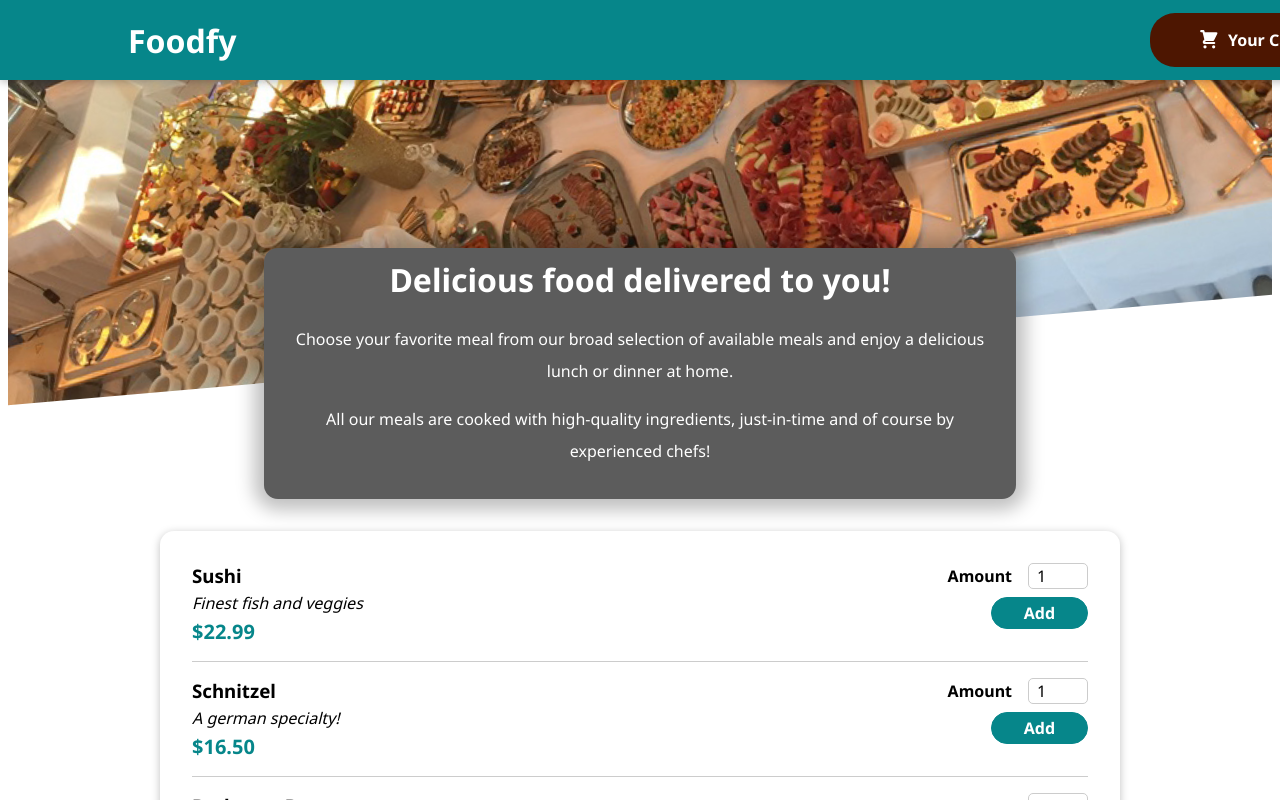
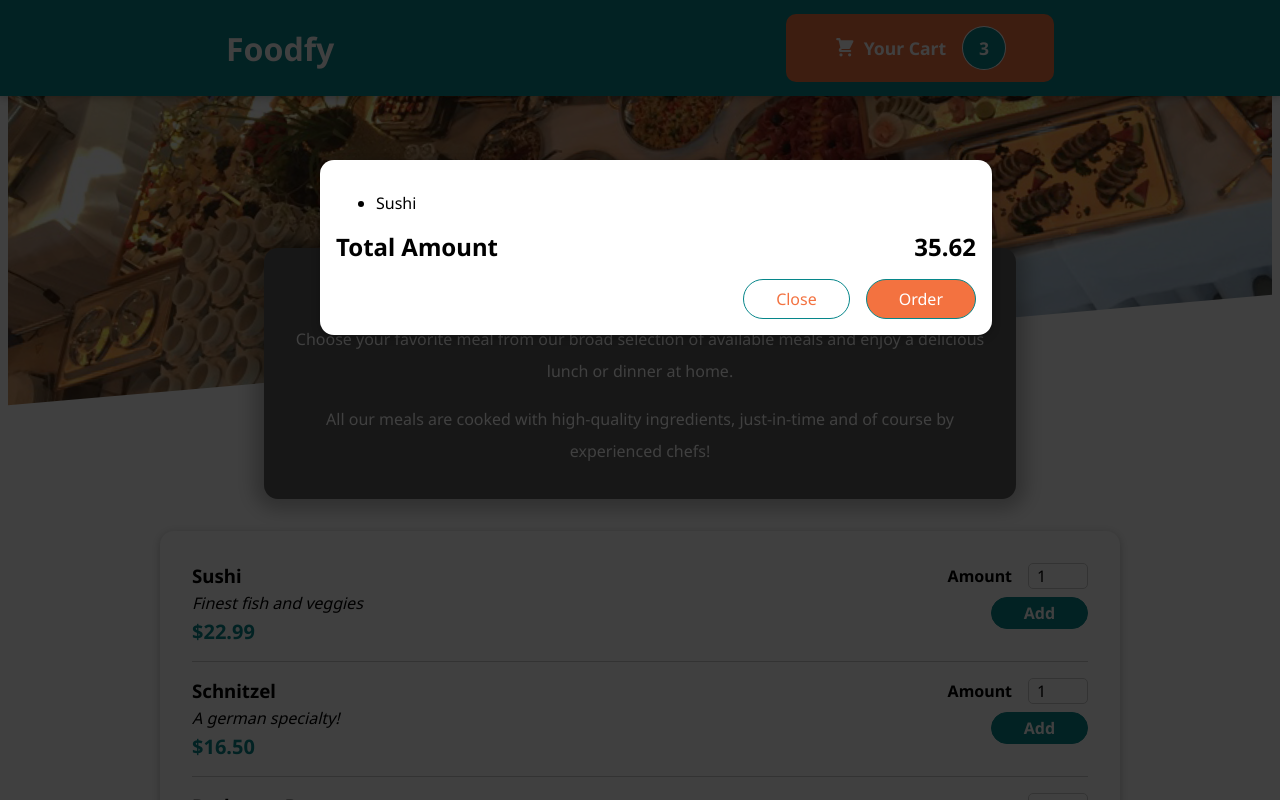
Before and after one commit to gabivechiatto/Foodfy, a React (Create React App) app: page / in a window 1280 px wide. Shown: the top 800 px of the page. Built offline with nearby package versions, Linux system fonts and the light colour scheme.

Commit message:
feat: fixing button styles and adding modal component

```diff
--- a/public/index.html
+++ b/public/index.html
@@ -9,6 +9,7 @@
   </head>
   <body>
     <noscript>You need to enable JavaScript to run this app.</noscript>
+    <div id="overlays"></div>
     <div id="root"></div>
   </body>
 </html>
--- a/src/App.js
+++ b/src/App.js
@@ -1,10 +1,12 @@
 import React from 'react';
 import { Header } from './components/Header';
 import { Meals } from './components/Meals';
+import { Cart } from './components/Cart';
 
 function App() {
   return (
     <React.Fragment>
+      <Cart/>
       <Header/>
       <main>
         <Meals/>
--- a/src/components/Cart/index.js
+++ b/src/components/Cart/index.js
@@ -1,3 +1,4 @@
+import { Modal } from '../Modal';
 import classes from './styles.module.css';
 
 export const Cart = (props) => {
@@ -11,7 +12,7 @@
 }</ul>
 
   return(
-    <div>
+    <Modal>
       {cartItems}
       <div className={classes.total}>
         <span>Total Amount</span>
@@ -21,6 +22,6 @@
         <button className={classes['button--alt']}>Close</button>
         <button className={classes.button}>Order</button>
       </div>
-    </div>
+    </Modal>
   )
 }
--- a/src/components/Cart/styles.module.css
+++ b/src/components/Cart/styles.module.css
@@ -32,16 +32,16 @@
 
 .actions button:hover,
 .actions button:active {
-  background-color: #5a1a01;
-  border-color: #5a1a01;
+  background-color: #f37240;
+  border-color: #f37240;
   color: white;
 }
 
 .actions .button--alt {
-  color: #8a2b06;
+  color: #f37240;
 }
 
 .actions .button {
-  background-color: #8a2b06;
+  background-color: #f37240;
   color: white;
 }
--- a/src/components/Header/styles.module.css
+++ b/src/components/Header/styles.module.css
@@ -1,16 +1,16 @@
 .header {
+  box-sizing: border-box;
   position: fixed;
   top: 0;
   left: 0;
   width: 100%;
-  height: 5rem;
+  height: 6rem;
   font-family: 'Noto Sans', sans-serif;
   background-color: #06868a;
   color: white;
   display: flex;
-  justify-content: space-between;
+  justify-content: space-around;
   align-items: center;
-  padding: 0 10%;
   box-shadow: 0 2px 8px rgba(0, 0, 0, 0.25);
   z-index: 10;
 }
@@ -31,21 +31,22 @@
 
 .cart-button {
   cursor: pointer;
-  font: inherit;
+  font-family: 'Noto Sans', sans-serif;
+  font-size: 1.1rem;
   border: none;
-  background-color: #4d1601;
+  background-color: #f37240;
   color: white;
   padding: 0.75rem 3rem;
   display: flex;
   justify-content: space-around;
   align-items: center;
-  border-radius: 25px;
+  border-radius: 10px;
   font-weight: bold;
 }
 
 .cart-button:hover,
 .cart-button:active {
-  background-color: #2c0d00;
+  background-color: #f16027;
 }
 
 .icon {
@@ -55,16 +56,17 @@
 }
 
 .badge {
-  background-color: #b94517;
-  padding: 0.25rem 1rem;
-  border-radius: 25px;
+  background-color: #06868a;
+  padding: 0.55rem 1rem;
+  border: 1px solid #fff;
+  border-radius: 80%;
   margin-left: 1rem;
   font-weight: bold;
 }
 
-.cart-button:hover .badge,
-.cart-button:active .badge {
-  background-color: #92320c;
+.cart-button:hover,
+.cart-button:active {
+  background-color: #f16027;
 }
 
 .bump {
--- a/src/components/Meals/MealItem/styles.module.css
+++ b/src/components/Meals/MealItem/styles.module.css
@@ -39,6 +39,5 @@
 
 .form button:hover,
 .form button:active {
-  background-color: rgba(7, 113, 117, 0.596);
-  border-color: rgba(7, 113, 117, 0.596);
+  opacity: 0.9;
 }
--- /dev/null
+++ b/src/components/Modal/index.js
@@ -0,0 +1,33 @@
+import React from 'react';
+import ReactDOM from 'react-dom';
+import classes from './styles.module.css';
+
+export const Backdrop = (props) => {
+  return (
+    <div className={classes.backdrop} />
+  );
+}
+
+export const ModalOverlay = (props) => {
+  return (
+    <div className={classes.modal}>
+      <div className={classes.content}>
+        {props.children}
+      </div>
+    </div>
+  );
+}
+
+const portalElement = document.getElementById('overlays');
+
+export const Modal = (props) => {
+  return (
+    <React.Fragment>
+      {ReactDOM.createPortal(<Backdrop/>, portalElement)}
+      {ReactDOM.createPortal(
+        <ModalOverlay>{props.children}</ModalOverlay>,
+        portalElement
+      )}
+    </React.Fragment>
+  );
+}
--- /dev/null
+++ b/src/components/Modal/styles.module.css
@@ -0,0 +1,42 @@
+.backdrop {
+  font-family: 'Noto Sans', sans-serif;
+  position: fixed;
+  top: 0;
+  left: 0;
+  width: 100%;
+  height: 100vh;
+  z-index: 20;
+  background-color: rgba(0, 0, 0, 0.75);
+}
+
+.modal {
+  font-family: 'Noto Sans', sans-serif;
+  position: fixed;
+  top: 20vh;
+  left: 5%;
+  width: 90%;
+  background-color: white;
+  padding: 1rem;
+  border-radius: 14px;
+  box-shadow: 0 2px 8px rgba(0, 0, 0, 0.25);
+  z-index: 30;
+  animation: slide-down 300ms ease-out forwards;
+}
+
+@media (min-width: 768px) {
+  .modal {
+    width: 40rem;
+    left: calc(50% - 20rem);
+  }
+}
+
+@keyframes slide-down {
+  from {
+    opacity: 0;
+    transform: translateY(-3rem);
+  }
+  to {
+    opacity: 1;
+    transform: translateY(0);
+  }
+}
```
Also changed, not shown: 1 other file (tests, documents, lock files or other folders).
